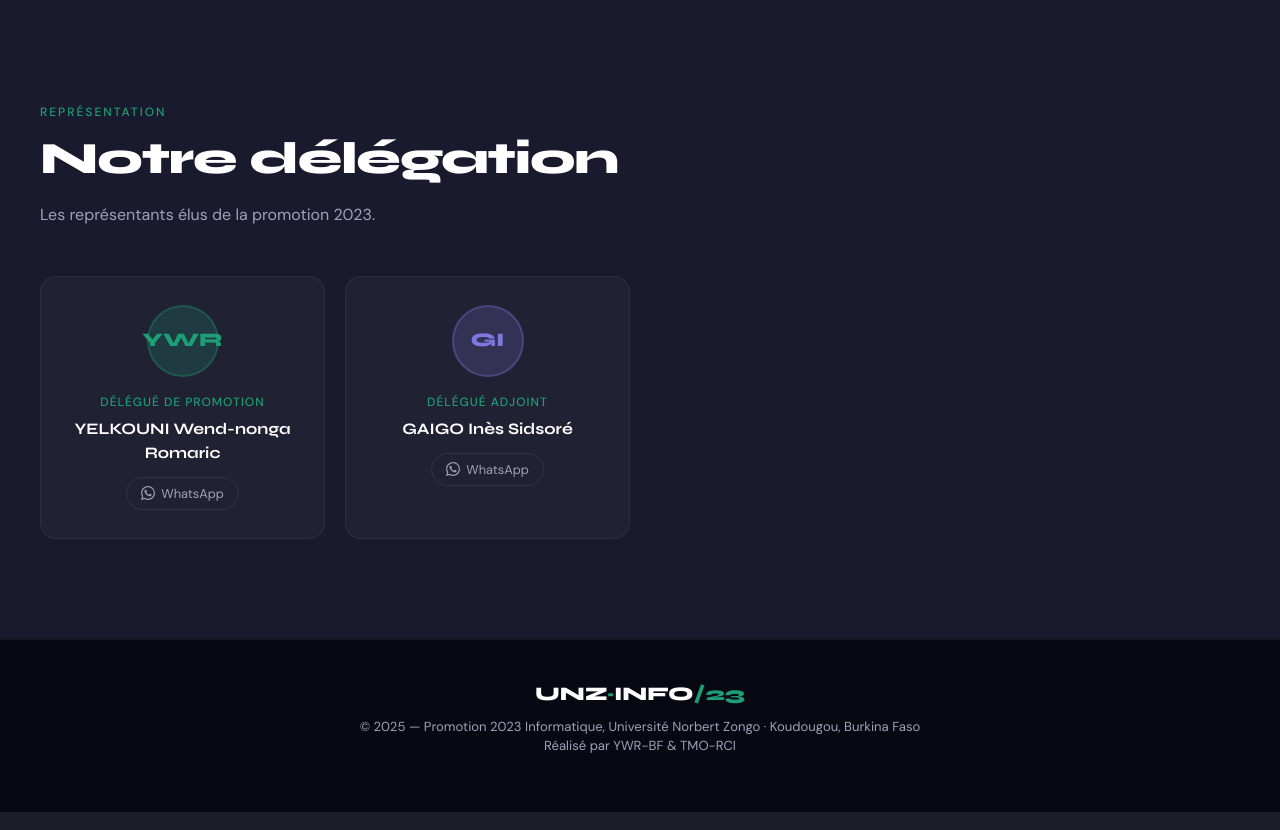
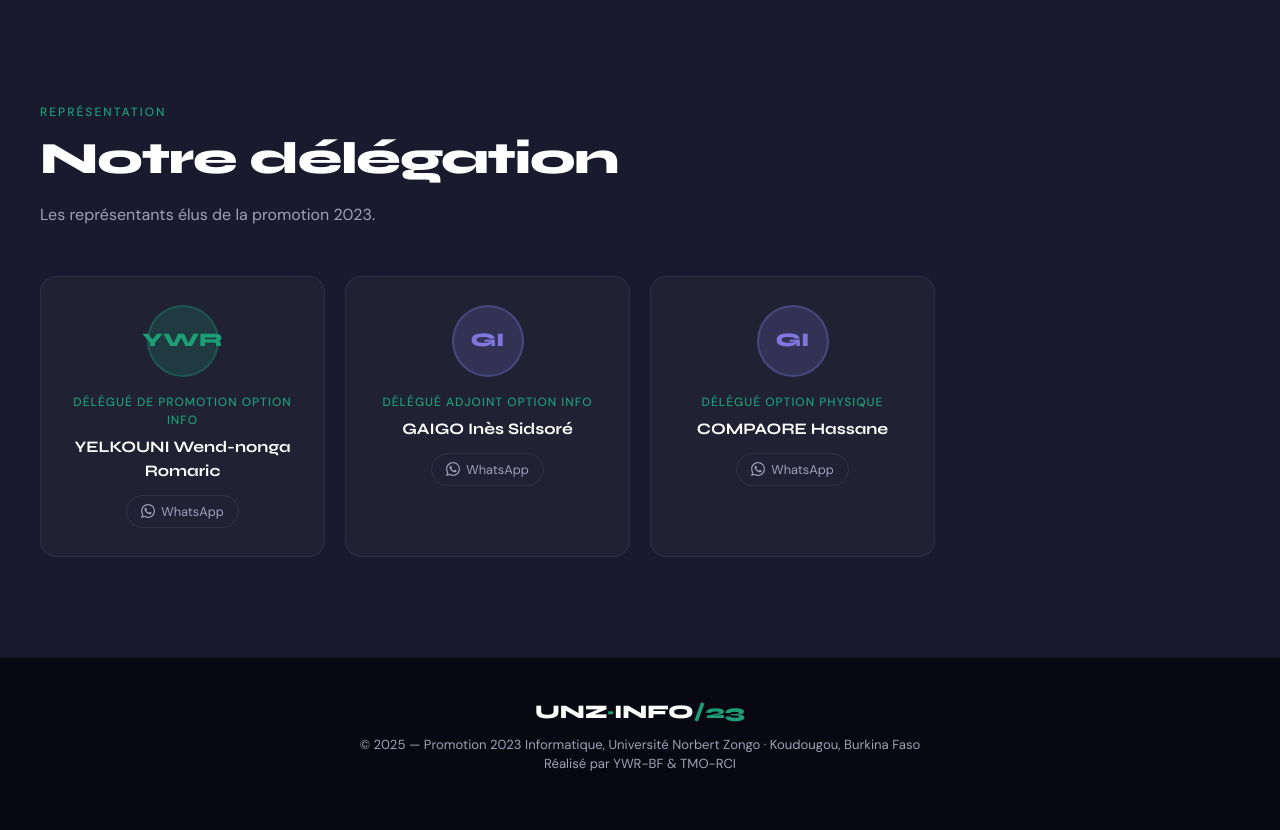
Before and after one commit to romariclegrand/unz-mpci23, a Django app: page / in a window 1280 px wide. Shown: the part 2370-3200 px from the top of the page. Run offline with Django 5.2, Linux system fonts and the light colour scheme; the visitor is signed in with stand-in values (Sample User, id 1); data that the repository does not hold is empty.

Commit message:
Ajout Hassane

```diff
--- a/core/templates/fichier.html
+++ b/core/templates/fichier.html
@@ -3,7 +3,7 @@
 <head>
   <meta charset="UTF-8">
   <meta name="viewport" content="width=device-width, initial-scale=1.0">
-  <title>UNZ-INFORMATIQUE / Promotion 2023</title>
+  <title>UNZ-MPCI / Promotion 2023</title>
   <link href="https://cdn.jsdelivr.net/npm/bootstrap@5.3.3/dist/css/bootstrap.min.css" rel="stylesheet">
   <link href="https://fonts.googleapis.com/css2?family=Syne:wght@400;700;800&family=DM+Sans:wght@300;400;500&display=swap" rel="stylesheet">
   <style>
@@ -510,7 +510,7 @@
   <div class="hero-bg"></div>
   <div class="hero-grid"></div>
   <div class="hero-content">
-    <div class="hero-badge">Promotion 2023 — Informatique</div>
+    <div class="hero-badge">Promotion 2023 — MPCI</div>
     <h1>
       <span class="line1">Université Norbert Zongo</span>
       <span class="line2">MPCI · Koudougou</span>
@@ -672,7 +672,7 @@
 
       <div class="membre-card">
         <div class="avatar av-green">YWR</div>
-        <div class="membre-role">Délégué de promotion</div>
+        <div class="membre-role">Délégué de promotion option INFO</div>
         <div class="membre-name">YELKOUNI Wend-nonga Romaric</div>
         <div class="membre-contact">
           <a href="https://wa.me/+22654084544" target="_blank">
@@ -684,15 +684,28 @@
 
       <div class="membre-card">
         <div class="avatar av-purple">GI</div>
-        <div class="membre-role">Délégué adjoint</div>
+        <div class="membre-role">Délégué adjoint option INFO</div>
         <div class="membre-name">GAIGO Inès Sidsoré</div>
         <div class="membre-contact">
-          <a href="https://wa.me/+22654084544" target="_blank">
+          <a href="https://wa.me/+22654314878" target="_blank">
             <svg width="14" height="14" fill="currentColor" viewBox="0 0 24 24"><path d="M17.472 14.382c-.297-.149-1.758-.867-2.03-.967-.273-.099-.471-.148-.67.15-.197.297-.767.966-.94 1.164-.173.199-.347.223-.644.075-.297-.15-1.255-.463-2.39-1.475-.883-.788-1.48-1.761-1.653-2.059-.173-.297-.018-.458.13-.606.134-.133.298-.347.446-.52.149-.174.198-.298.298-.497.099-.198.05-.371-.025-.52-.075-.149-.669-1.612-.916-2.207-.242-.579-.487-.5-.669-.51-.173-.008-.371-.01-.57-.01-.198 0-.52.074-.792.372-.272.297-1.04 1.016-1.04 2.479 0 1.462 1.065 2.875 1.213 3.074.149.198 2.096 3.2 5.077 4.487.709.306 1.262.489 1.694.625.712.227 1.36.195 1.871.118.571-.085 1.758-.719 2.006-1.413.248-.694.248-1.289.173-1.413-.074-.124-.272-.198-.57-.347m-5.421 7.403h-.004a9.87 9.87 0 01-5.031-1.378l-.361-.214-3.741.982.998-3.648-.235-.374a9.86 9.86 0 01-1.51-5.26c.001-5.45 4.436-9.884 9.888-9.884 2.64 0 5.122 1.03 6.988 2.898a9.825 9.825 0 012.893 6.994c-.003 5.45-4.437 9.884-9.885 9.884m8.413-18.297A11.815 11.815 0 0012.05 0C5.495 0 .16 5.335.157 11.892c0 2.096.547 4.142 1.588 5.945L.057 24l6.305-1.654a11.882 11.882 0 005.683 1.448h.005c6.554 0 11.89-5.335 11.893-11.893a11.821 11.821 0 00-3.48-8.413z"/></svg>
             WhatsApp
           </a>
         </div>
       </div>
+
+          <div class="membre-card">
+        <div class="avatar av-purple">GI</div>
+        <div class="membre-role">Délégué option Physique</div>
+        <div class="membre-name">COMPAORE Hassane</div>
+        <div class="membre-contact">
+          <a href="https://wa.me/+22656232488" target="_blank">
+            <svg width="14" height="14" fill="currentColor" viewBox="0 0 24 24"><path d="M17.472 14.382c-.297-.149-1.758-.867-2.03-.967-.273-.099-.471-.148-.67.15-.197.297-.767.966-.94 1.164-.173.199-.347.223-.644.075-.297-.15-1.255-.463-2.39-1.475-.883-.788-1.48-1.761-1.653-2.059-.173-.297-.018-.458.13-.606.134-.133.298-.347.446-.52.149-.174.198-.298.298-.497.099-.198.05-.371-.025-.52-.075-.149-.669-1.612-.916-2.207-.242-.579-.487-.5-.669-.51-.173-.008-.371-.01-.57-.01-.198 0-.52.074-.792.372-.272.297-1.04 1.016-1.04 2.479 0 1.462 1.065 2.875 1.213 3.074.149.198 2.096 3.2 5.077 4.487.709.306 1.262.489 1.694.625.712.227 1.36.195 1.871.118.571-.085 1.758-.719 2.006-1.413.248-.694.248-1.289.173-1.413-.074-.124-.272-.198-.57-.347m-5.421 7.403h-.004a9.87 9.87 0 01-5.031-1.378l-.361-.214-3.741.982.998-3.648-.235-.374a9.86 9.86 0 01-1.51-5.26c.001-5.45 4.436-9.884 9.888-9.884 2.64 0 5.122 1.03 6.988 2.898a9.825 9.825 0 012.893 6.994c-.003 5.45-4.437 9.884-9.885 9.884m8.413-18.297A11.815 11.815 0 0012.05 0C5.495 0 .16 5.335.157 11.892c0 2.096.547 4.142 1.588 5.945L.057 24l6.305-1.654a11.882 11.882 0 005.683 1.448h.005c6.554 0 11.89-5.335 11.893-11.893a11.821 11.821 0 00-3.48-8.413z"/></svg>
+            WhatsApp
+          </a>
+        </div>
+      </div>
+
 
     </div>
   </div>
```
